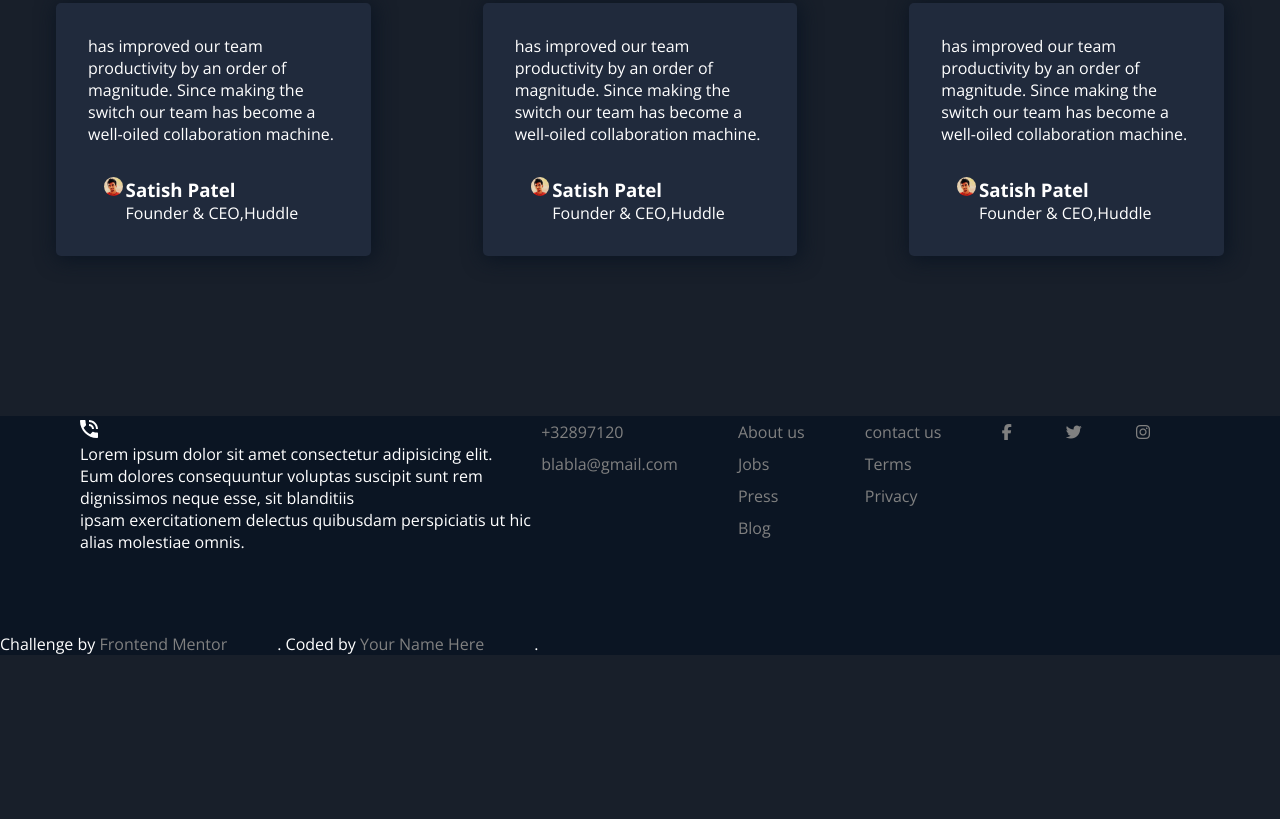
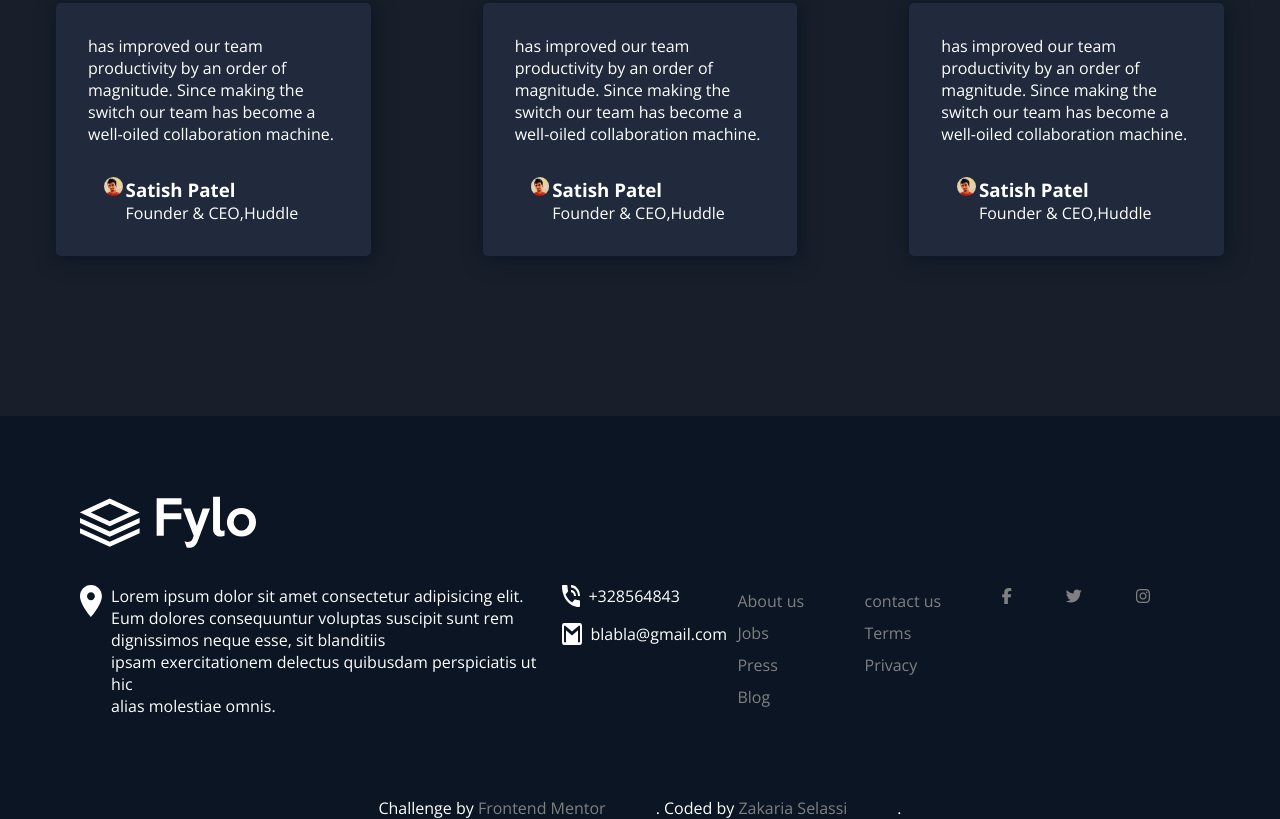
Before and after one commit to ZakariaSelassi/Fylo, a plain HTML site: page index.html in a window 1280 px wide. Shown: the part 2315-3134 px from the top of the page. Before the commit the page ends 2970 px from the top, so only its background shows below. Drawn offline with nearby package versions, Linux system fonts and the light colour scheme.

Commit message:
Update version pc

```diff
--- a/index.html
+++ b/index.html
@@ -127,30 +127,34 @@
                     </div>
                 </div>
             </section>
+
         </div>
 
         <!--- Lorem ipsum dolor sit amet, consectetur adipiscing elit, sed do eiusmod tempor incididunt ut labore et dolore magna aliqua +1-543-123-4567 example@fylo.com About Us Jobs Press Blog Contact Us Terms Privacy -->
-
+    </div>
     <footer>
-
+        <div class="logoFooter"><img src="images/logo.svg" alt="logo image"></div>
         <section class="footerItems">
 
             <div class="location">
-                    <img src="images/icon-phone.svg" alt="">
+                <div class="location-items">
+                    <img src="images/icon-location.svg" alt="location image">
                     <p>Lorem ipsum dolor sit amet consectetur adipisicing elit.<br> Eum dolores consequuntur voluptas suscipit sunt rem<br> dignissimos neque esse, sit blanditiis<br> ipsam exercitationem delectus quibusdam perspiciatis ut hic<br> alias molestiae
                         omnis.
                     </p>
                 </div>
+
+            </div>
             <div class="contact">
-                    <ul>
-                        <li>
-                            <a href="#">+32897120</a>
-                        </li>
-                        <li>
-                            <a href="#">blabla@gmail.com</a>
-                        </li>
-                    </ul>
+                <div class="contact-items">
+                    <div> <img src="images/icon-phone.svg" alt="phone image">
+                        <p>+328564843</p>
+                    </div>
+                    <div> <img src="images/icon-email.svg" alt="email image">
+                        <p>blabla@gmail.com</p>
+                    </div>
 
+                </div>
             </div>
             <div class="details">
                 <nav>
@@ -183,9 +187,12 @@
         </section>
 
         <p class="attribution">
-                Challenge by <a href="https://www.frontendmentor.io?ref=challenge" target="_blank">Frontend Mentor</a>. Coded by <a href="#">Your Name Here</a>.
+            Challenge by <a href="https://www.frontendmentor.io?ref=challenge" target="_blank">Frontend Mentor</a>. Coded by <a href="#">Zakaria Selassi</a>.
         </p>
     </footer>
+    </div>
+
+
 </body>
 
 </html>
--- a/style.css
+++ b/style.css
@@ -71,6 +71,7 @@ a {
     margin-top: 2rem;
     padding: 1rem 5rem 1rem 5rem;
     border-radius: 25px;
+    width: 30%;
 }
 
 
@@ -200,21 +201,50 @@ a {
 /*Footer*/
 
 footer {
+    position: relative;
     background: hsl(216, 53%, 9%);
+}
+
+.logoFooter {
+    margin-left: 5rem;
+    padding-top: 5rem;
 }
 
 .footerItems {
     display: flex;
     justify-content: space-between;
-    align-items: baseline;
-    margin: 5rem;
+    align-items: flex-start;
+    margin: 0rem 5rem 5rem 5rem;
+    padding-top: 2rem;
 }
 
-.logoContacts {
-    padding-top: 10rem;
+.location-items {
+    display: flex;
+}
+
+.location-items img {
+    margin-right: 0.5rem;
+    width: 5%;
+    height: 5%;
+}
+
+.contact-items div {
+    display: flex;
+    margin-bottom: 1rem;
+}
+
+.contact-items div p {
+    margin-left: 0.5rem;
 }
 
 .footerItems li {
     list-style: none;
     line-height: 2rem;
 }
+
+.attribution {
+    text-align: center;
+}
+
+
+/*footer DONE !*/
```
Lines whose indentation alone changed are shown as unchanged.
